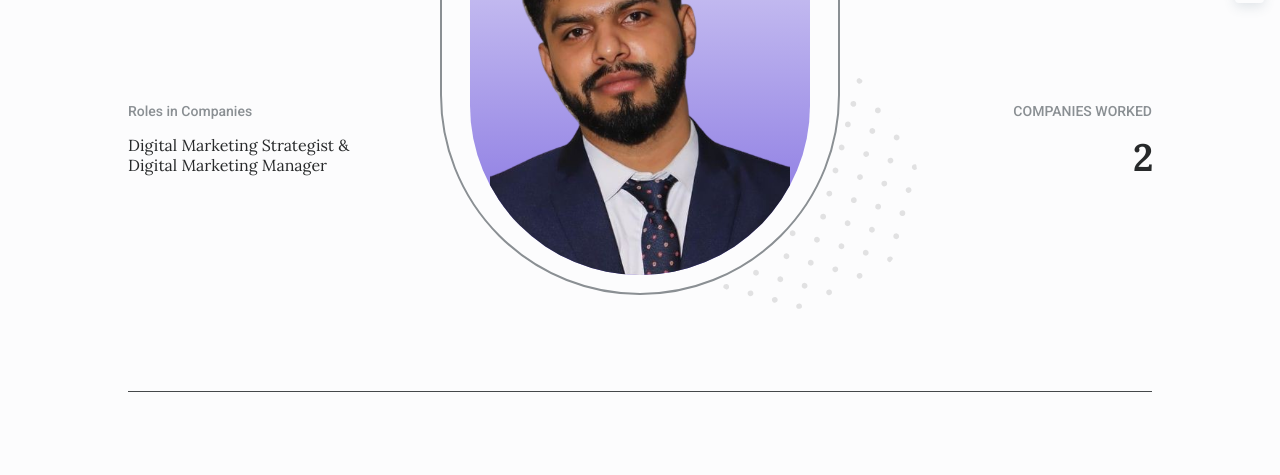
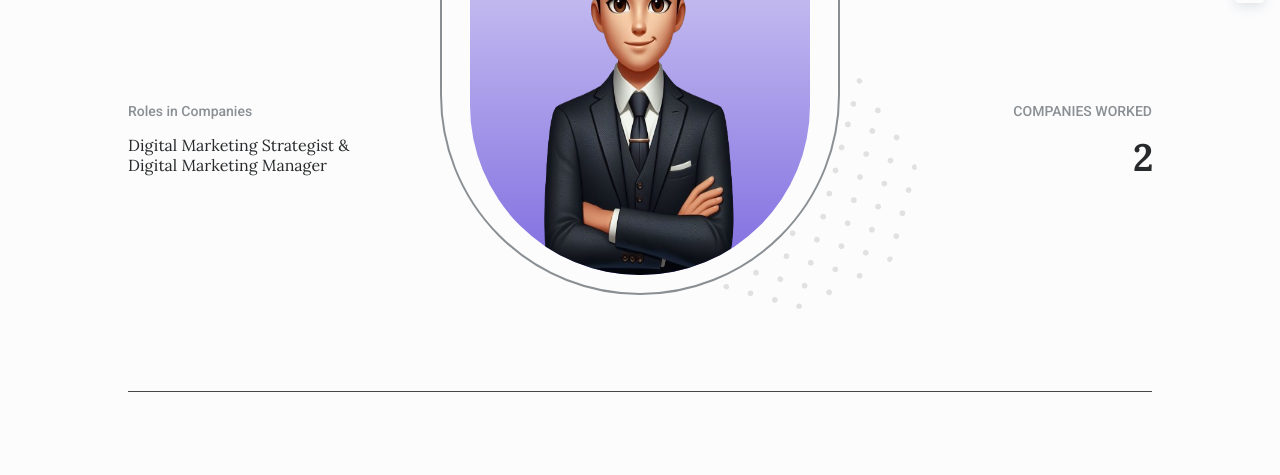
Before and after one commit to drishti-singh/yashraj-gautam-portfolio, a plain HTML site: page index.html in a window 1280 px wide. Shown: the part 717-1192 px from the top of the page. Drawn offline with nearby package versions, Linux system fonts and the light colour scheme.

Commit message:
Add files via upload

```diff
--- a/index.html
+++ b/index.html
@@ -83,7 +83,7 @@
 
                     <div class="home__blob grid">
                         <div class="home__perfil">
-                            <img src="yash.png" alt="home perfil">
+                            <img src="yashu.png" alt="home perfil">
                         </div>
 
                         <img src="shape-wawes.svg" alt="" class="home__shape-waves">
```
Also changed, not shown: accentureaward.jpeg (added).
